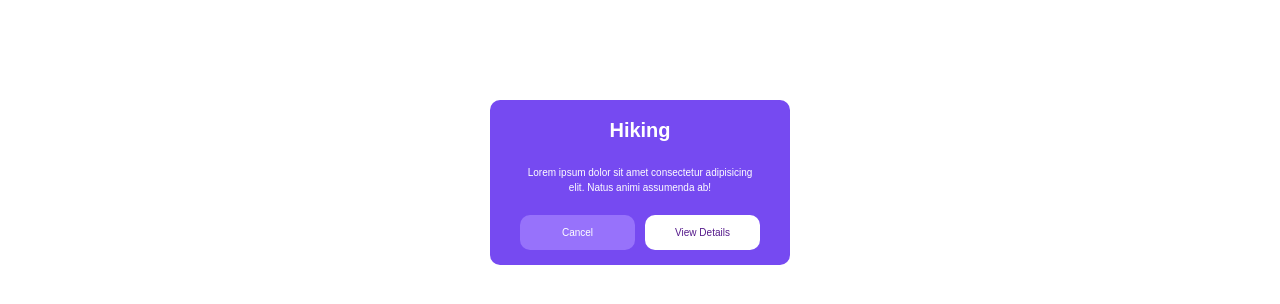
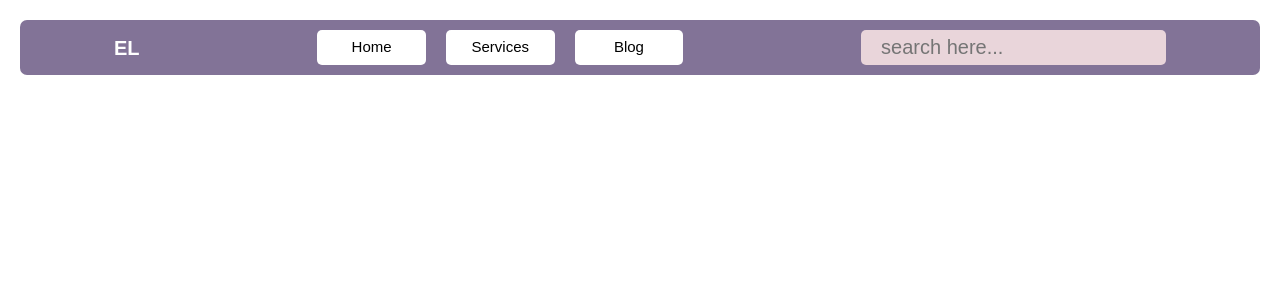
Before and after one commit to Hamza-Khoumane/CSS--Flexbox--Layout--8, a plain HTML site: page index.html in a window 1280 px wide. Drawn offline with Linux system fonts and the light colour scheme.

Commit message:
flexbox layout 9

```diff
--- a/index.html
+++ b/index.html
@@ -10,17 +10,16 @@
     <title>Newsletter</title>
   </head>
   <body>
-    <section>
-      <h2>hiking</h2>
-      <p>
-        Lorem ipsum dolor sit amet consectetur adipisicing elit. Natus animi
-        assumenda ab!
-      </p>
-
-      <div class="second--child">
-        <a href="">cancel </a>
-        <a href=""> view details </a>
-      </div>
-    </section>
+    <header>
+      <h3>eL</h3>
+      <nav>
+        <a href="#">home</a>
+        <a href="#">services </a>
+        <a href="#"> blog</a>
+      </nav>
+      <form>
+        <input type="search" placeholder="search here... " />
+      </form>
+    </header>
   </body>
 </html>
--- a/style.css
+++ b/style.css
@@ -13,47 +13,65 @@ body {
   line-height: 1.5;
 }
 
-section {
-  width: 30rem;
-  /* You shoudn't use this trick in your real project to center something  */
-  margin: 0 auto;
-  margin-top: 10rem;
-
+header {
+  margin: 2rem;
+  background-color: #827397;
+  padding: 1rem;
+  border-radius: 0.7rem;
   display: flex;
-  flex-direction: column;
-  gap: 2rem;
-
-  background-color: #764af1;
-  padding: 1.5rem 3rem;
-  color: white;
-  border-radius: 1rem;
-  text-align: center;
+  align-items: center;
+  justify-content: space-around;
+  gap: 1rem;
 }
 
-h2 {
+h3 {
+  color: white;
+  font-size: 2rem;
+  text-transform: uppercase;
+}
+nav {
+  flex-basis: 30%;
+  display: flex;
+  gap: 2rem;
+}
+
+nav a {
   text-transform: capitalize;
+  text-decoration: none;
+  text-align: center;
+  font-size: 1.5em;
+  background-color: white;
+  color: black;
+  padding: 0.6rem 2rem;
+  border-radius: 0.5rem;
+
+  /*
+   flex-grow :1;
+   flex-shrink: 1;
+   flex-basis : 0%;
+  */
+
+  flex: 1 1 0%;
+}
+
+input {
+  padding: 0.6rem 2rem;
+  border-radius: 0.5rem;
+  border: none;
+  background: none;
+  outline: none;
+  background-color: #e9d5da;
   font-size: 2rem;
 }
 
-.second--child {
-  display: flex;
-  justify-content: space-between;
-  gap: 0 1rem;
+@media screen and (max-width: 800px) {
+  header {
+    flex-wrap: wrap;
+  }
+
+  nav {
+    /* Default  Value all element have Zero 0 in order */
+    order: 1;
+    flex-basis: 100%;
+  }
 }
-
-a {
-  text-decoration: none;
-  padding: 1rem 2rem;
-  text-transform: capitalize;
-  border-radius: 1rem;
-  flex-basis: 50%;
-}
-
-a:first-child {
-  color: white;
-  background-color: #9772fb;
-}
-
-a:last-child {
-  background-color: white;
-}
```
